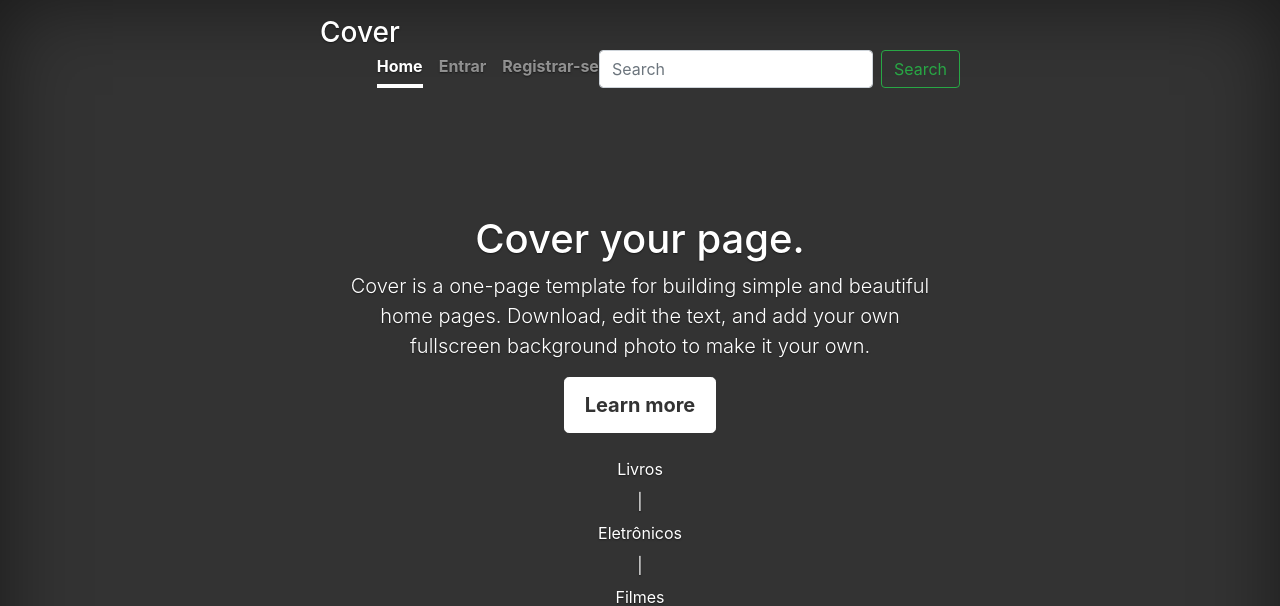
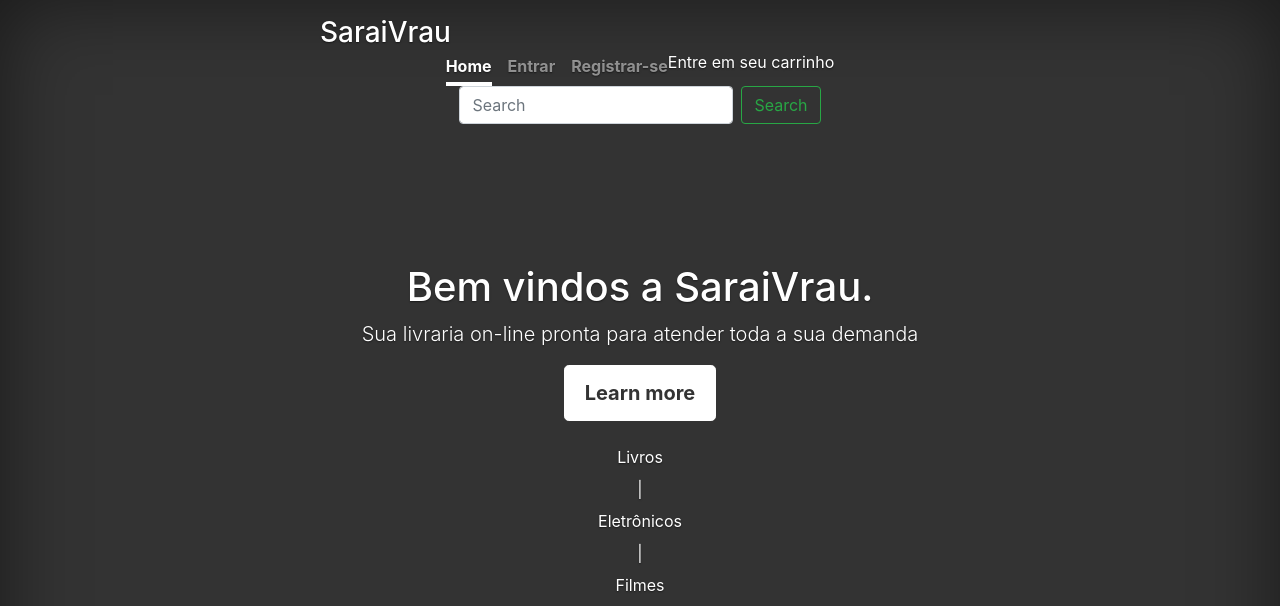
Before and after one commit to rhanielmx/e-commerce, a Flask app: page / in a window 1280 px wide. Shown: the top 606 px of the page. Run offline with Flask 2, Linux system fonts and the light colour scheme; parts of the project's set-up code (start-up, migrations or seed data) failed here and were passed over; some libraries are stand-ins or nearby versions.

Commit message:
Models criado, vinculo ao carrinho criado

```diff
--- a/app/controllers/controller.py
+++ b/app/controllers/controller.py
@@ -345,3 +345,7 @@ def search():
             if product not in results: results.append(product)
 
     return render_template('search.html', products=results)
+
+@app.route('/carrinho', methods=['GET', 'POST'])
+def carrinho_compras():
+    return render_template('carrinho.html')
--- /dev/null
+++ b/app/templates/carrinho.html
@@ -0,0 +1 @@
+<h1>Ta redirecionando</h1>
--- a/app/templates/index.html
+++ b/app/templates/index.html
@@ -37,11 +37,12 @@
     <div class="cover-container d-flex w-100 h-100 p-3 mx-auto flex-column">
   <header class="masthead mb-auto">
     <div class="inner">
-      <h3 class="masthead-brand">Cover</h3>
+      <h3 class="masthead-brand">SaraiVrau</h3>
       <nav class="nav nav-masthead justify-content-center">
         <a class="nav-link active" href="{{url_for('index')}}">Home</a>
         <a class="nav-link" href="{{url_for('login')}}">Entrar</a>
         <a class="nav-link" href="{{url_for('new_client')}}">Registrar-se</a>
+        <a class="nav-linkg" href="{{url_for('carrinho_compras')}}"> Entre em seu carrinho</a>
 
         <form class="form-inline mt-2 mt-md-0" action="{{url_for('search')}}">
           <input class="form-control mr-sm-2" type="text" placeholder="Search" aria-label="Search" name="query">
@@ -52,8 +53,8 @@
   </header>
 
   <main role="main" class="inner cover">
-    <h1 class="cover-heading">Cover your page.</h1>
-    <p class="lead">Cover is a one-page template for building simple and beautiful home pages. Download, edit the text, and add your own fullscreen background photo to make it your own.</p>
+    <h1 class="cover-heading">Bem vindos a SaraiVrau.</h1>
+    <p class="lead">Sua livraria on-line pronta para atender toda a sua demanda</p>
     <p class="lead">
       <a href="#" class="btn btn-lg btn-secondary">Learn more</a>
     </p>
--- a/config.py
+++ b/config.py
@@ -10,4 +10,4 @@ DEBUG = True
 SQLALCHEMY_DATABASE_URI = os.getenv('SQLALCHEMY_DATABASE_URI')
 SQLALCHEMY_TRACK_MODIFICATIONS = True
 
-SECRET_KEY = os.getenv('SECRET_KEY')
+SECRET_KEY = 'this bagaça'
--- a/requirements.txt
+++ b/requirements.txt
@@ -10,7 +10,6 @@ itsdangerous==1.1.0
 Jinja2==2.10.1
 Mako==1.0.9
 MarkupSafe==1.1.1
-pkg-resources==0.0.0
 python-dateutil==2.8.0
 python-dotenv==0.10.1
 python-editor==1.0.4
```
Also changed, not shown: app/models/tables.py (+15 -0 lines).
